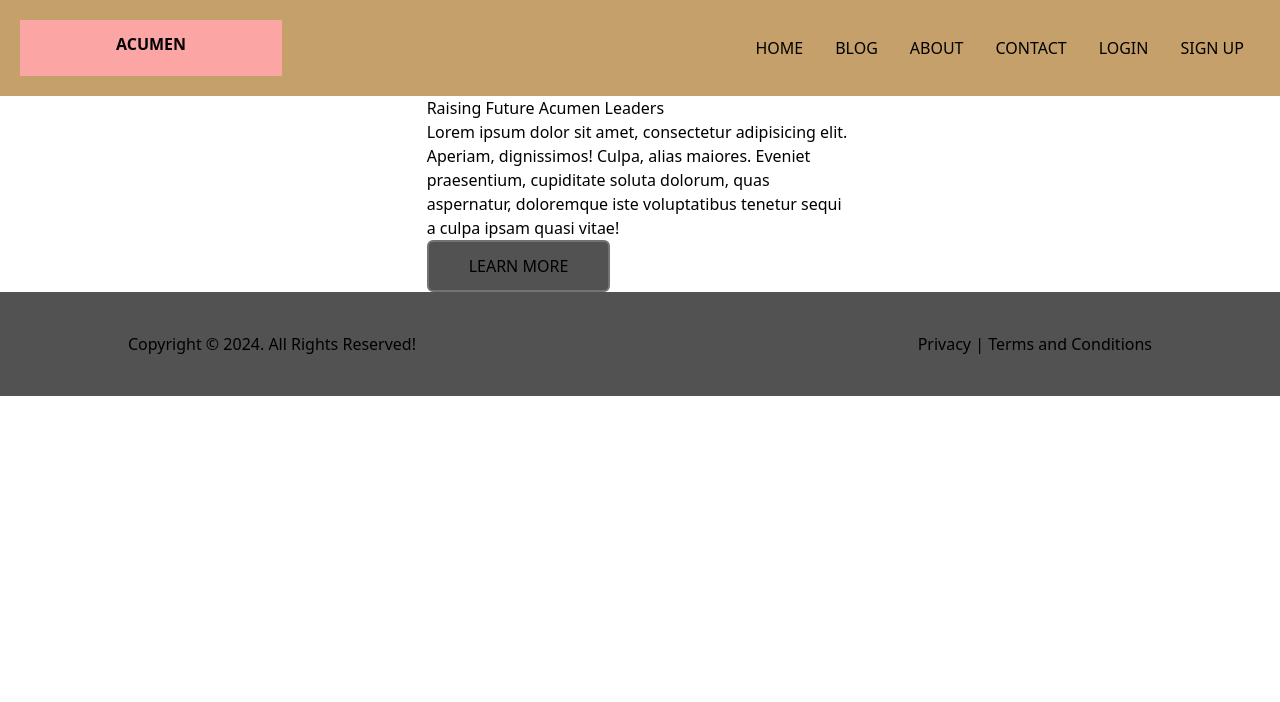
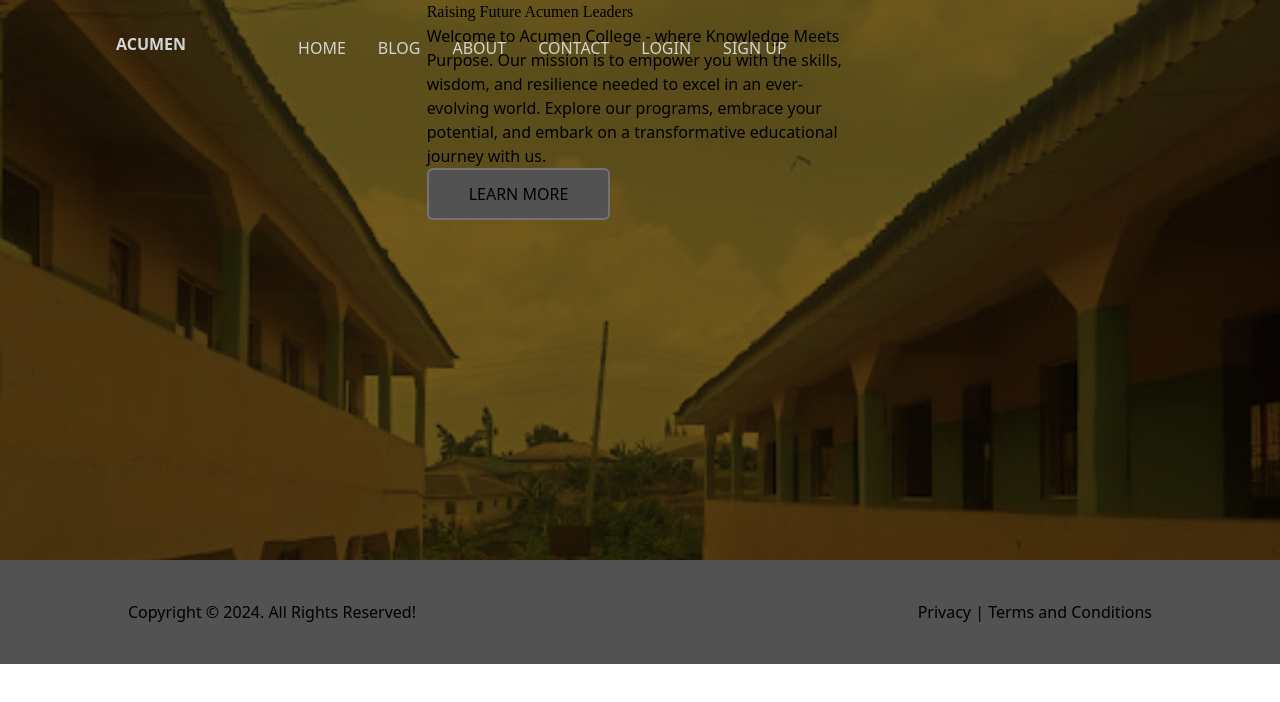
Before and after one commit to AgVicCodes/TechWebsite, a Next.js app: page / in a window 1280 px wide. Shown: the top 702 px of the page. Built offline with nearby package versions, Linux system fonts and the light colour scheme.

Commit message:
Set backgroung image

```diff
--- a/components/Navbar.jsx
+++ b/components/Navbar.jsx
@@ -3,8 +3,8 @@ import Link from "next/link"
 const Navbar = () => {
     return (
         <nav className="">
-            <div className="flex flex-row justify-between p-5 bg-yellow-700/60">
-                <div className = "flex flex-row flex-wrap bg-red-300 justify_start">
+            <div className="flex flex-row justify-between fixed p-5 text-neutral-300">
+                <div className = "flex flex-row flex-wrap justify_start">
                     <h1 className = "font-bold py-3 mx-24">ACUMEN</h1>
                 </div>
                 <div className="flex flex-row justify-end uppercase">
--- a/pages/index.jsx
+++ b/pages/index.jsx
@@ -1,25 +1,25 @@
 // import Nav from "./components/nav"
+// import building from "../public/img/building.jpg"
+import "../styles/home.module.css"
 
-
-export default function Home(Index) {
+export default function Home() {
 	return (
-		<main>
-			<div className="container">
-				<div className="grid grid-cols-3">
-					<div className="col-6"></div>
-					<div className="col-6">
-						<h1 className="col-6">Raising Future Acumen Leaders</h1>
+		<main className = "background">
+			<div className = "container">
+				<div className = "grid grid-cols-3">
+					<div className = "col-6"></div>
+					<div className = "col-6">
+						<h1 className = "col-6 nixie_header">Raising Future Acumen Leaders</h1>
 						<p>
-							Lorem ipsum dolor sit amet, consectetur adipisicing
-							elit. Aperiam, dignissimos!
-							Culpa, alias maiores. Eveniet praesentium,
-							cupiditate soluta dolorum, quas
-							aspernatur, doloremque iste voluptatibus
-							tenetur sequi a culpa ipsam quasi vitae!
+							Welcome to Acumen College - where Knowledge Meets Purpose.
+							Our mission is to empower you with the skills, wisdom, and
+							resilience needed to excel in an ever-evolving world.
+							Explore our programs, embrace your potential, and embark
+							on a transformative educational journey with us.
 						</p>
-						<button className="btn border-2 rounded-md bg-neutral-600 border-neutral-500 py-3 px-10">LEARN MORE</button>
+						<button className = "btn border-2 rounded-md bg-neutral-600 border-neutral-500 py-3 px-10">LEARN MORE</button>
 					</div>
-					<div className="col-6"></div>
+					<div className = "col-6"></div>
 				</div>
 			</div>
 		</main>
--- a/styles/globals.css
+++ b/styles/globals.css
@@ -1,6 +1,7 @@
 @tailwind base;
 @tailwind components;
 @tailwind utilities;
+@import url('https://fonts.googleapis.com/css2?family=Nixie+One&display=swap');
 
 :root {
 	--fg: #000000;
@@ -11,14 +12,26 @@
 @media (prefers-color-scheme: dark) {
 	:root {
 		--fg: #000000;
-		--bg-start: #ff0000;
+		--bg-start: #e2e2e5;
 		--bg-end: #ffffff;
 	}
 }
 
-body {
-	color: rgb(var(--fg));
-	background: var(--bg-start);
+.background {
+    background-image: url("../public/img/building.jpg");
+    background-color: #71591B;
+	background-blend-mode: multiply;
 	background-repeat: no-repeat;
-	height: 100vh;
+	background-size: cover;
+	height: 70vh;
 }
+
+/* .nixie_header {
+	font-family: "Nixie One";
+} */
+
+.nixie_header {
+	font-family: "Nixie One";
+	font-weight: 400;
+	font-style: normal;
+}
--- a/styles/home.module.css
+++ b/styles/home.module.css
@@ -1,40 +1,5 @@
-|
-|
-|
-|
-|
-|
-|
-|
-|
-|
-|
-|
-|
-|
-|
-|
-|
-|
-|
-|
-|
-|
-|
-|
-|
-|
-|
-|
-|
-|
-|
-|
-|
-|
-|
-|
-|
-|
-|
-|
+.background {
+    /* background-image: url("../public/img/building.jpg"); */
+    background-color: red;
+    color: red;
+}
```
Also changed, not shown: public/img/building.jpg (added), public/img/building01.jpg (renamed from public/img/Acumen2.jpg).
